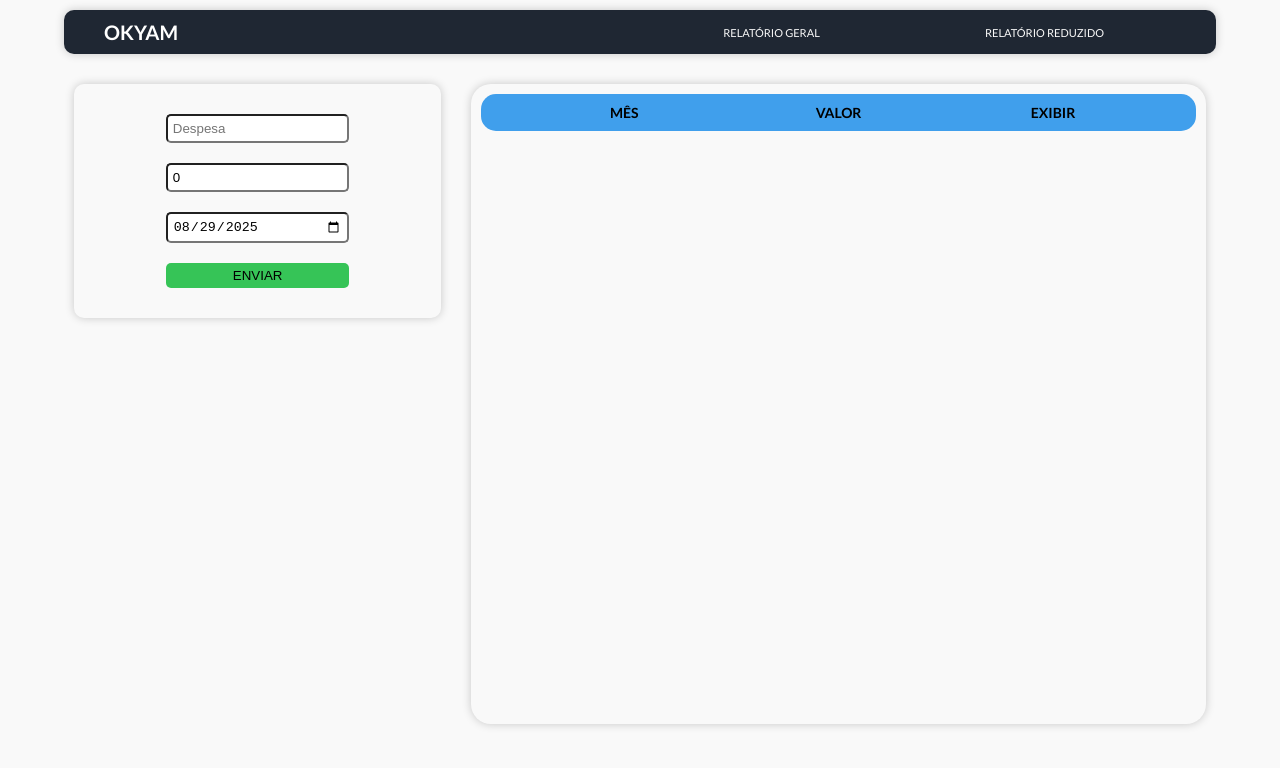
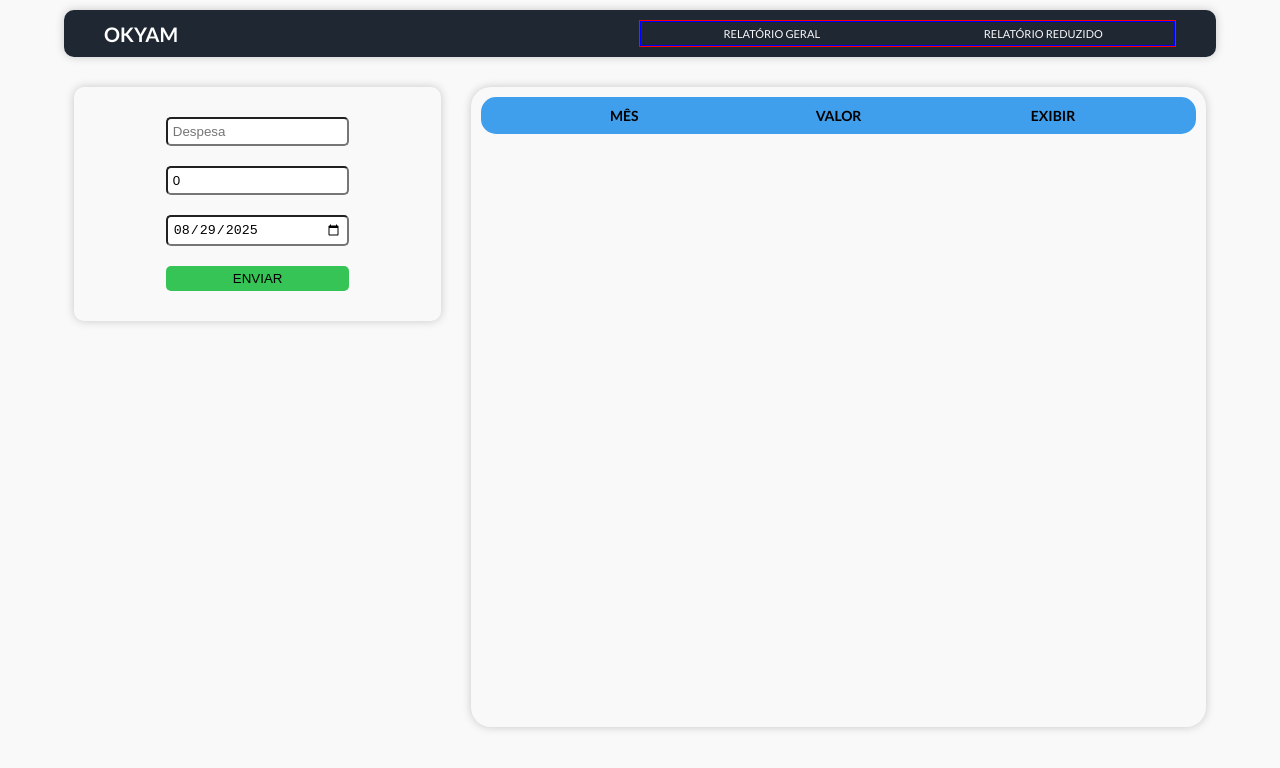
Before and after one commit to maykoosilva/MoneyTrack, a React (Vite) app: page / in a window 1280 px wide. Shown: the top 768 px of the page. Built offline with nearby package versions, Linux system fonts and the light colour scheme.

Commit message:
Atualizando estilo css

```diff
--- a/src/App.module.css
+++ b/src/App.module.css
@@ -38,11 +38,20 @@ html, body {
   transition: transform 0.3s, box-shadow 0.3s;
 }
 
+.app-header h1{
+  flex: 1;
+}
+
 .main-nav {
-  width: 50%;
+  border: 0.1rem red solid;
+  flex: 1;
+  display: flex;
+  justify-content: flex-end;
 }
 
 .main-nav .nav-list {
+  border: 0.1rem blue solid;
+  flex: 1;
   display: flex;
   gap: 1rem;
   list-style: none;
```
